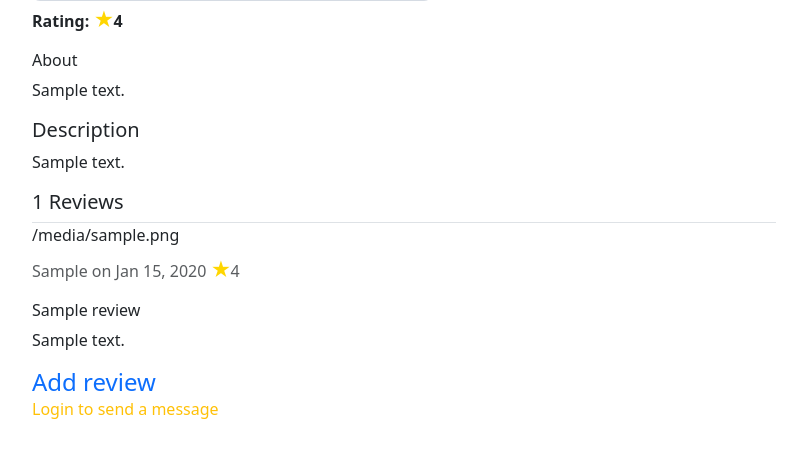
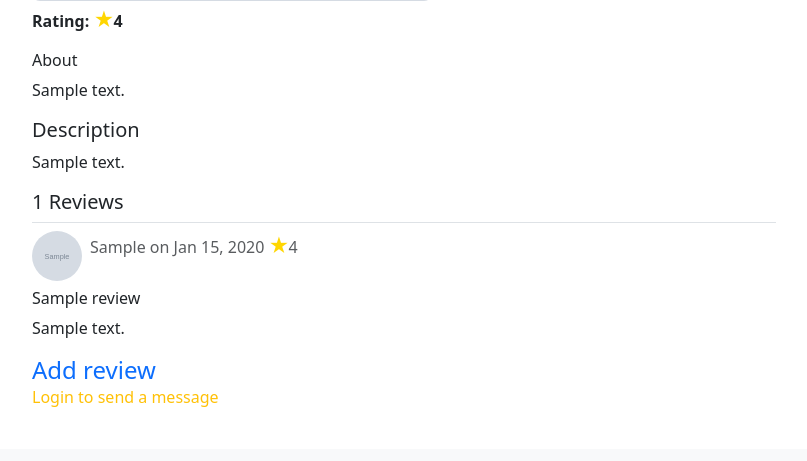
Before and after one commit to rpashayev/wedding_vendors_project, a Flask app: template flask_app/templates/vendor_view.html in a window 1280 px wide. Shown: the part 435-896 px from the top of the page, without its empty margins (50-857 px from the left). After the commit the page ends 842 px from the top, so only its background shows below. Run offline with Flask 3, Linux system fonts and the light colour scheme; the template is opened without the code that fills it: most values are stand-ins (such as "Sample title", 1, 10 or a date in 2020); grey boxes marked "Sample" are stand-in pictures.

Commit message:
updated vendor page

```diff
--- a/flask_app/templates/vendor_view.html
+++ b/flask_app/templates/vendor_view.html
@@ -93,9 +93,16 @@
                 <h5>{{ one_vendor.reviews|length }} Reviews</h5>
                 {% for review in one_vendor.reviews %}
                 <div class="border-top m-0">
-                    {{ review.user.avatar_path }}
-                    <p class="fw-light text-muted mt-2 mb-0"> {{ review.user.first_name.title() }} on {{ review.user.updated_at.strftime('%b %d, %Y') }} <label class="star fs-5">★</label><span class="fw-normal">{{ review.rate }}</span></p>
-                    <p></p>
+                    <div class="d-flex">
+                        {% if review.user.avatar_path %}
+                            <img src="{{ url_for('static', filename='assets/uploads/' + review.user.avatar_path) }}" alt="vendor image" class="rounded-circle my-2 me-2" width="50" height="50">
+                        {% else %}
+                            <div >
+                                <p class="d-flex rounded-circle bg-secondary text-light p-3 my-2 me-2" width="40" height="40">{{ review.user.first_name.title()[:1]}}{{ review.user.last_name.title()[:1]}}</p>
+                            </div>
+                        {% endif %}
+                        <p class="fw-light text-muted mt-2 mb-0"> {{ review.user.first_name.title() }} on {{ review.user.updated_at.strftime('%b %d, %Y') }} <label class="star fs-5">★</label><span class="fw-normal">{{ review.rate }}</span></p>
+                    </div>
                     <h6>{{ review.title }}</h6>
                     <p>{{ review.content }}</p>
                     {% if review.user.id == session.id %}
```
